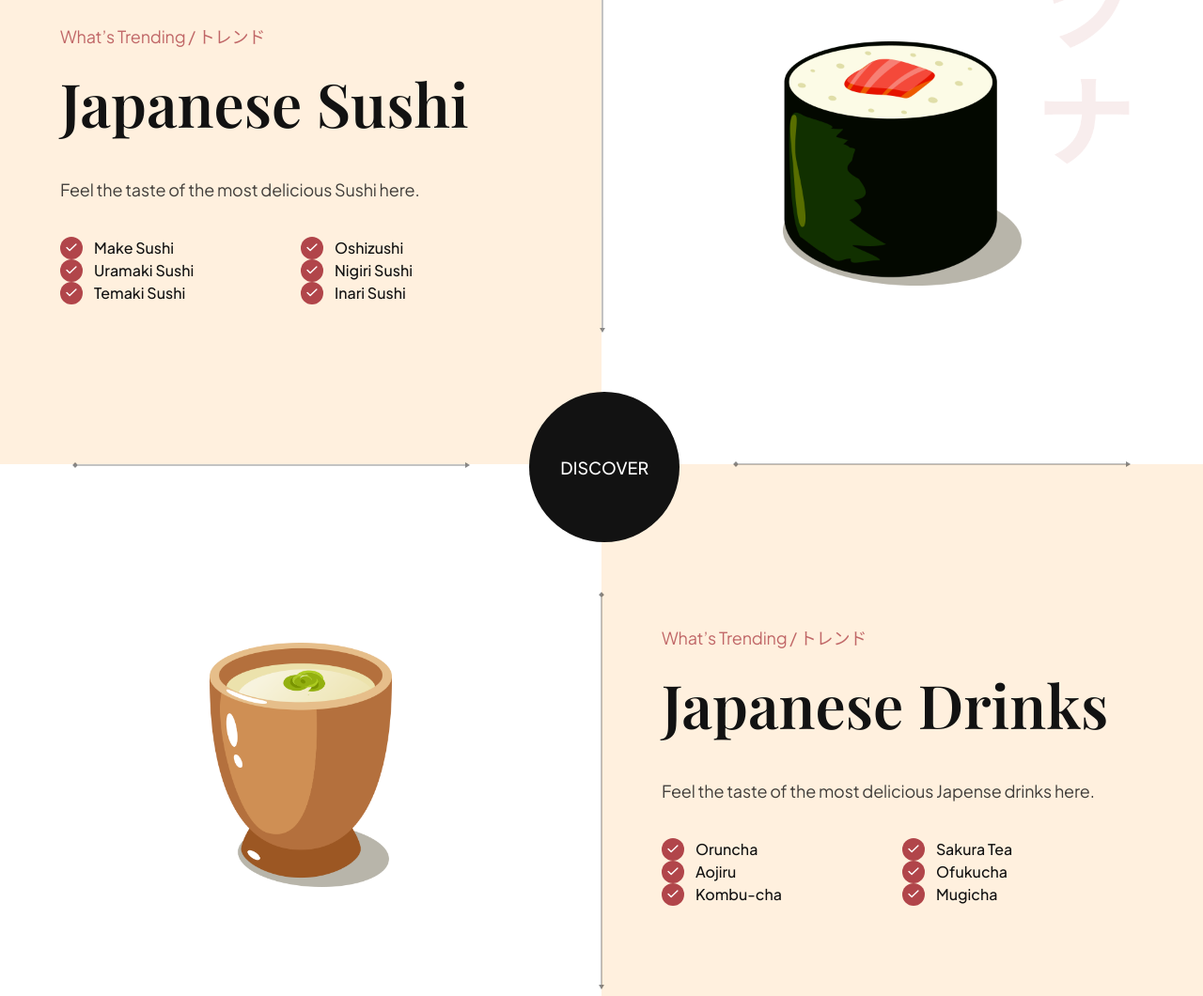
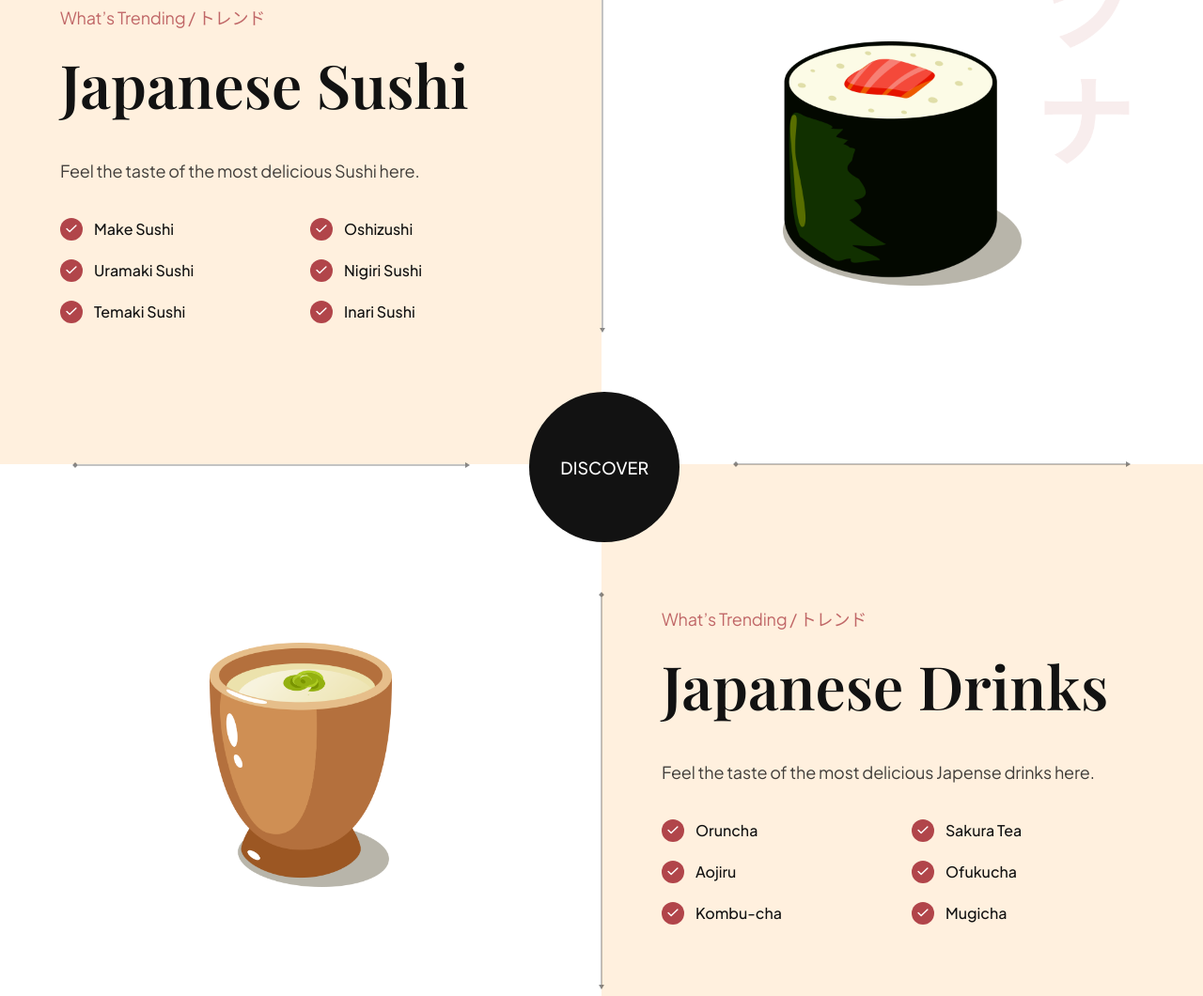
Before and after one commit to NancyAsiuloka/Sushi-landing-page, a website built with Vite: page index.html in a window 1280 px wide. Shown: the part 2564-3624 px from the top of the page at 94% size. Built offline with nearby package versions, Linux system fonts and the light colour scheme.

Commit message:
uncommented a code

```diff
--- a/css/sections/trending.css
+++ b/css/sections/trending.css
@@ -55,7 +55,7 @@
     list-style: none;
 
     flex-wrap: wrap;
-    /* gap: 20px; */
+    gap: 20px;
   }
 
   .trending__list li {
```
